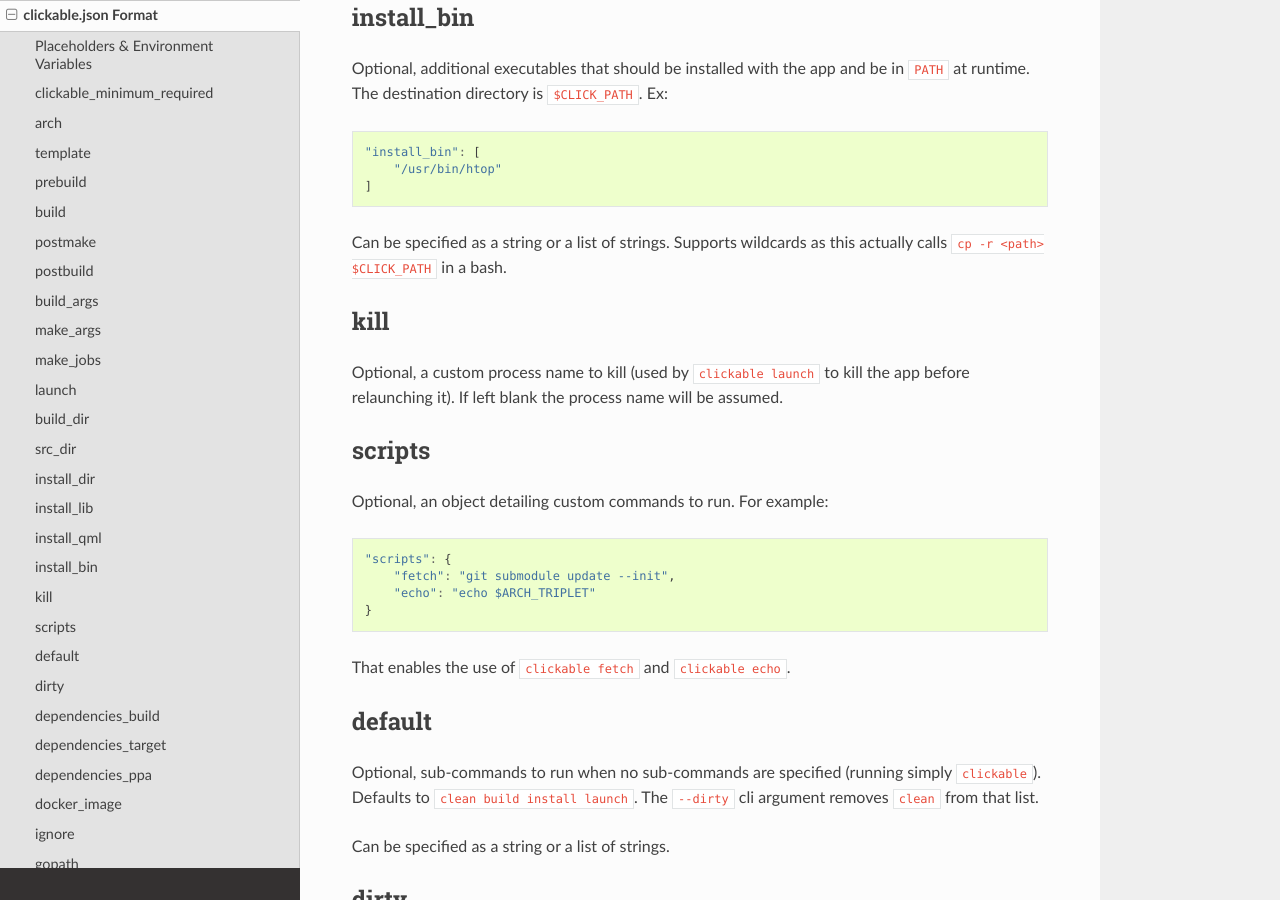
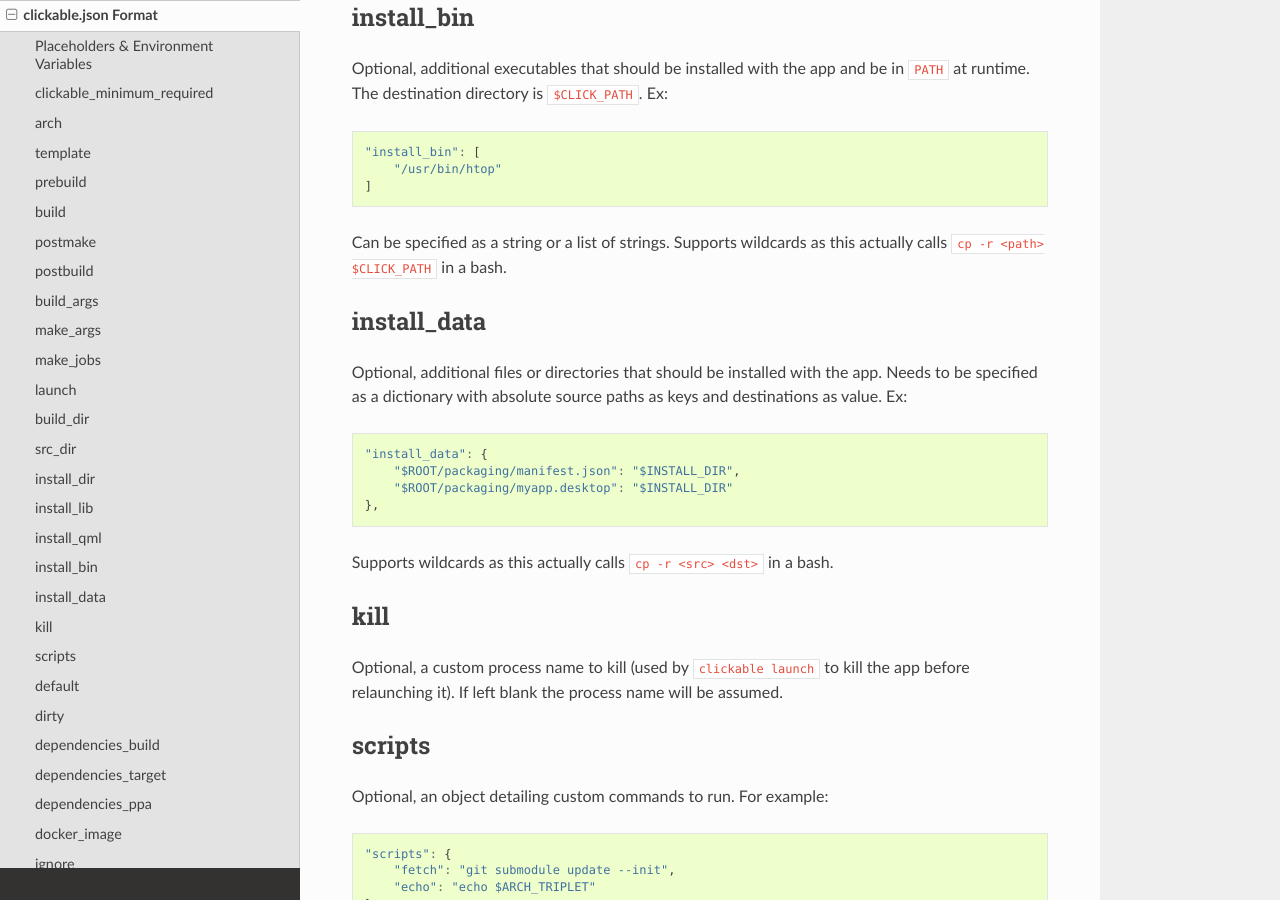
Before and after one commit to bhdouglass/clickable, a Sphinx documentation site: the page built from docs/clickable-json.rst, in a window 1280 px wide and 900 px high, scrolled down 3727 px. Built offline with Sphinx 7.4.7 and the Read the Docs theme 2.0.0, drawn with Linux system fonts in a browser that asks for light colours; some of the changed text lies outside the part shown.

Commit message:
Add install_data to docs

```diff
--- a/docs/clickable-json.rst
+++ b/docs/clickable-json.rst
@@ -41,7 +41,7 @@ $CLICK_PATH             ``$INSTALL_DIR/lib/$ARCH_TRIPLET/bin`` or ``$INSTALL_DIR
 $<lib>_LIB_INSTALL_DIR  Value of ``install_dir`` from ``<lib>`` (see :ref:`libraries <clickable-json-libraries>`)
 ======================= ======
 
-Parameters accepting placeholders: ``root_dir``, ``build_dir``, ``src_dir``, ``install_dir``, ``gopath``, ``cargo_home``, ``scripts``, ``build``, ``build_args``, ``make_args``, ``postmake``, ``postbuild``, ``prebuild``, ``install_qml``, ``install_bin``, ``install_qml``. This is an ordered list. Parameters that are used as placeholders themselfs accept only predecessors. Ex: ``$ROOT`` can be used in ``src_dir``, but not vice-versa.
+Parameters accepting placeholders: ``root_dir``, ``build_dir``, ``src_dir``, ``install_dir``, ``gopath``, ``cargo_home``, ``scripts``, ``build``, ``build_args``, ``make_args``, ``postmake``, ``postbuild``, ``prebuild``, ``install_lib``, ``install_bin``, ``install_qml``, ``install_data``. This is an ordered list. Parameters that are used as placeholders themselfs accept only predecessors. Ex: ``$ROOT`` can be used in ``src_dir``, but not vice-versa.
 
 Example:
 
@@ -191,6 +191,20 @@ Optional, additional executables that should be installed with the app and be in
 
 Can be specified as a string or a list of strings.
 Supports wildcards as this actually calls ``cp -r <path> $CLICK_PATH`` in a bash.
+
+install_data
+------------
+
+Optional, additional files or directories that should be installed with the app. Needs to be specified as a dictionary with absolute source paths as keys and destinations as value. Ex:
+
+.. code-block:: javascript
+
+    "install_data": {
+        "$ROOT/packaging/manifest.json": "$INSTALL_DIR",
+        "$ROOT/packaging/myapp.desktop": "$INSTALL_DIR"
+    },
+
+Supports wildcards as this actually calls ``cp -r <src> <dst>`` in a bash.
 
 kill
 ----
```
